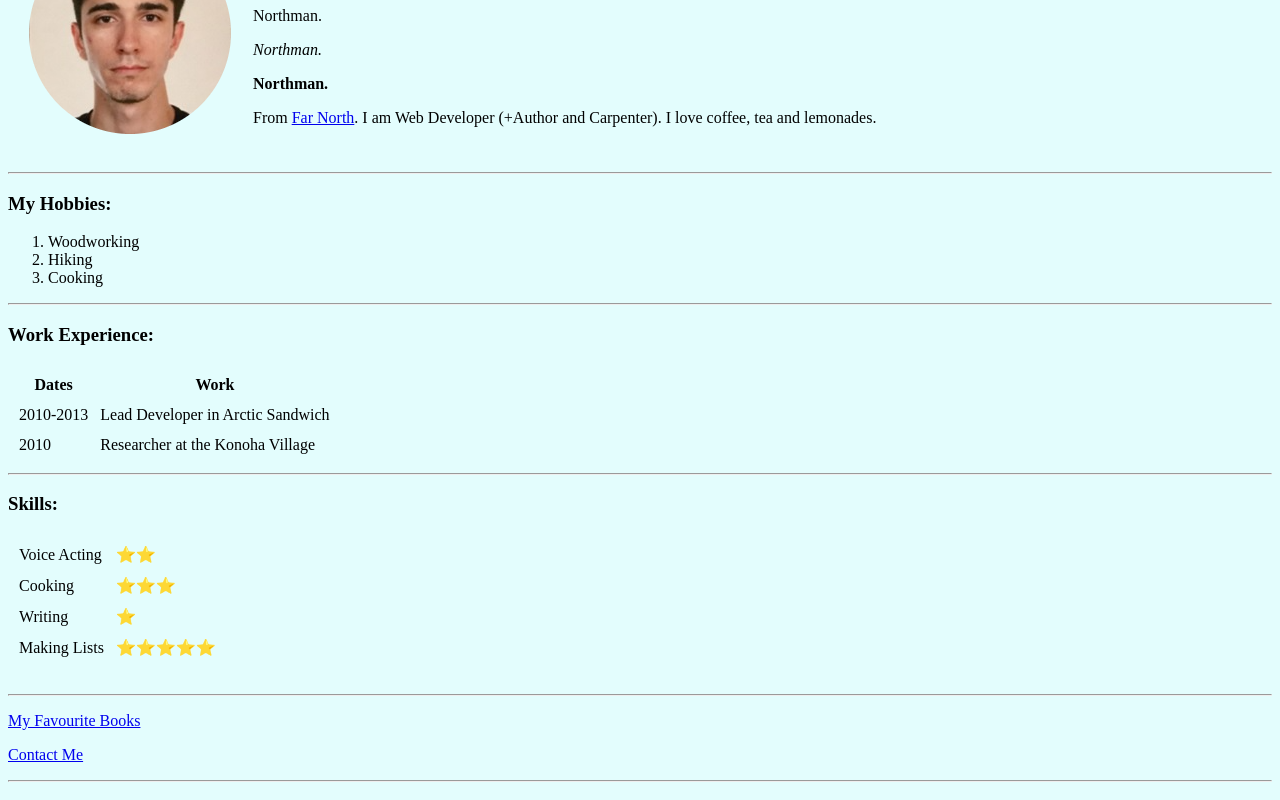
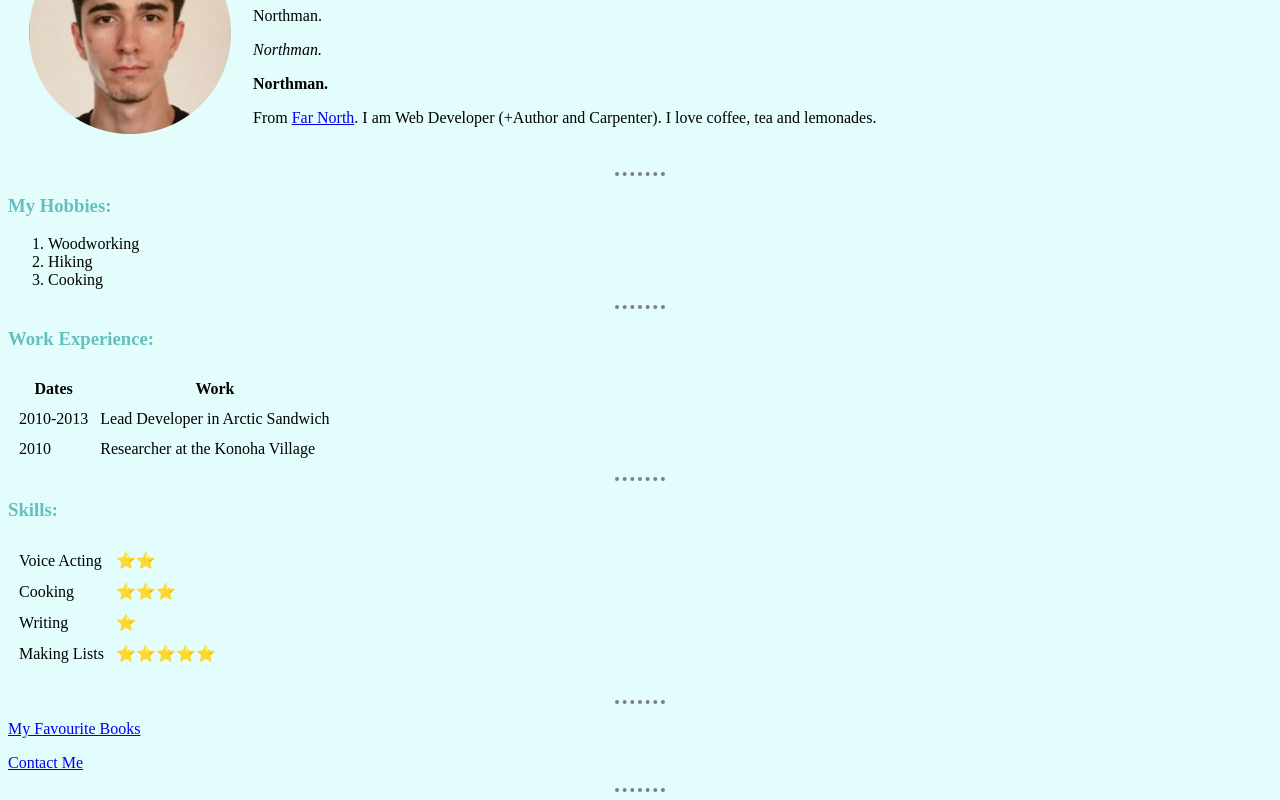
Before and after one commit to MaxwellApache/cv, a plain HTML site: page index.html in a window 1280 px wide. Shown: the part 102-902 px from the top of the page. Drawn offline with Linux system fonts and the light colour scheme.

Commit message:
Update-003-UsingExternalCSS.html

```diff
--- a/index.html
+++ b/index.html
@@ -4,9 +4,10 @@
 <head>
   <meta charset="utf-8">
   <title>Maximus Personal Site</title>
+  <link rel="stylesheet" href="css/styles.css">
 </head>
 
-<body style="background-color:#E3FDFD;">
+<body>
   <table cellspacing="20">
     <tr>
       <td><img src="images/MoxPhoto-modified.png" alt="Maximus Profile Picture"></td>
```
